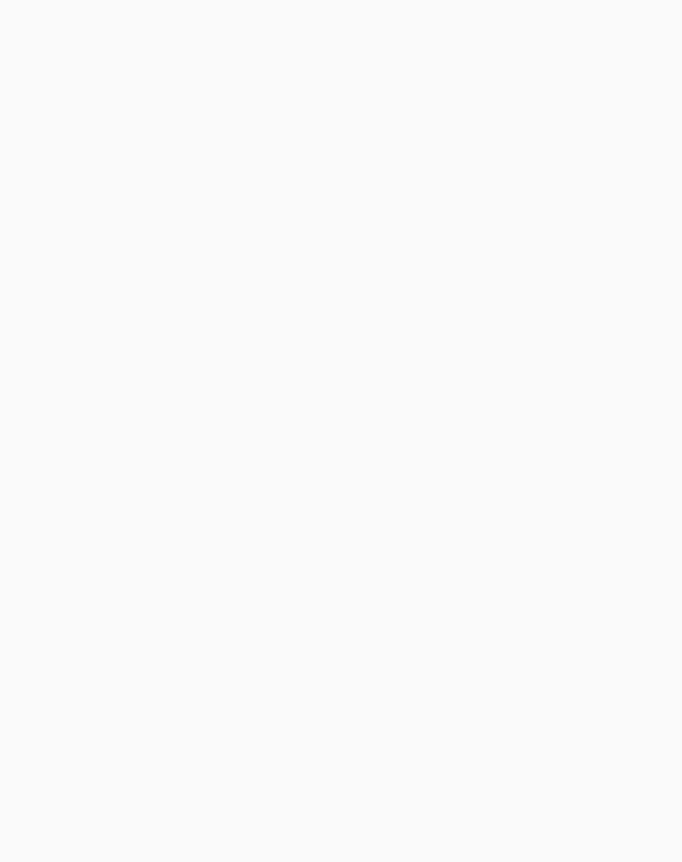
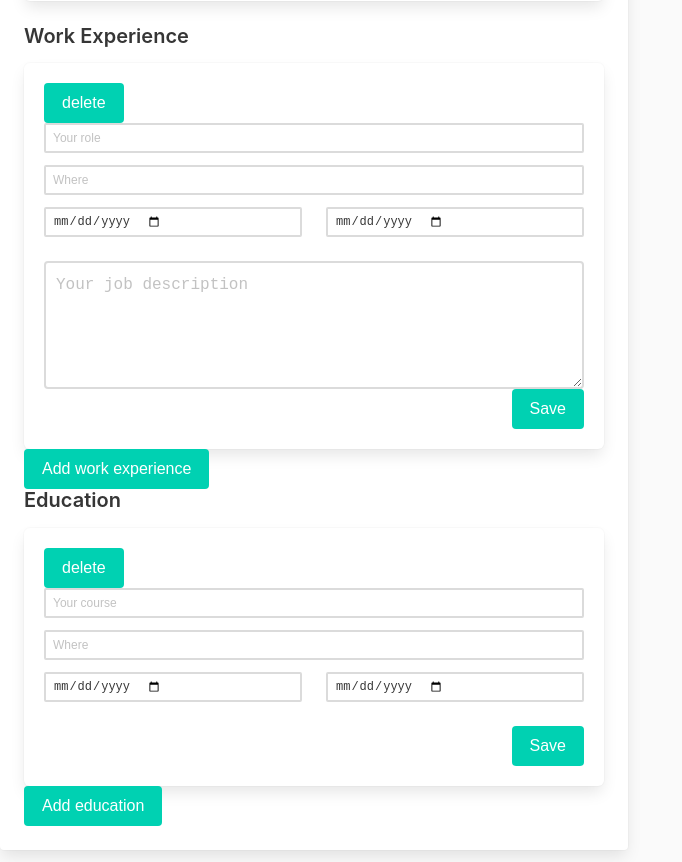
Before and after one commit to ir3ne/React-cv-project, a React (Create React App) app: page / in a window 1280 px wide. Shown: the part 760-1622 px from the top of the page, without its empty margins (0-682 px from the left). Before the commit the page ends 800 px from the top, so only its background shows below. Built offline with nearby package versions, Linux system fonts and the light colour scheme.

Commit message:
education section

```diff
--- a/src/App.js
+++ b/src/App.js
@@ -1,8 +1,10 @@
 import React, { Component } from 'react';
 import uniqid from 'uniqid';
 import './App.scss';
-import PersonalInformationForm from './components/PersonalInformationForm';
-import WorkExperienceForm from './components/WorkExperienceForm';
+import PersonalInformationForm from './components/form/PersonalInformationForm';
+import WorkExperienceForm from './components/form/WorkExperienceForm';
+import EducationExperienceForm from './components/form/EducationExperienceForm';
+import PersonalInformationPreview from './components/preview/PersonlalInformationPreview';
 import Button from './components/Button';
 
 class App extends Component {
@@ -31,30 +33,46 @@ class App extends Component {
           endDate: undefined,
           description: undefined
         }
+      ],
+      educationInformation: [
+        {
+          id: uniqid(),
+          isEditable: true,
+          course: undefined,
+          where: undefined,
+          startDate: undefined,
+          endDate: undefined,
+        }
       ]
     }
 
     this.handleChangePersonalInformation = this.handleChangePersonalInformation.bind(this);
     this.handleChangeWorkInformation = this.handleChangeWorkInformation.bind(this);
-    this.isEmpty = this.isEmpty.bind(this);
+    this.handleChangeEducationInformation = this.handleChangeEducationInformation.bind(this);
+    this.isEmptyExceptBoolean = this.isEmptyExceptBoolean.bind(this);
     this.handleSubmitPersonal = this.handleSubmitPersonal.bind(this);
     this.handleSubmitWork = this.handleSubmitWork.bind(this);
+    this.handleSubmitEducation = this.handleSubmitEducation.bind(this);
     this.addWorkExperience = this.addWorkExperience.bind(this);
+    this.addEducation = this.addEducation.bind(this);
     this.handleDeleteWork = this.handleDeleteWork.bind(this);
+    this.handleDeleteEducation = this.handleDeleteEducation.bind(this);
   }
 
-  isEmpty(object) {
+  isEmptyExceptBoolean(object) {
     for (const key in object) {
-      if(object[key] === undefined || object[key].length === 0) {
-        return true
+      if(typeof(object[key]) !== 'boolean') {
+        console.log('j', object[key]);
+        // if(object[key] === undefined || object[key].length === 0) {
+        //   return true
+        // }
+        // return false;
       }
-      return false;
     }
   }
 
-
   handleChangePersonalInformation(e) {
-    this.isEmpty(this.state.personalInformation);
+    this.isEmptyExceptBoolean(this.state.personalInformation);
     const personalInformation = this.state.personalInformation;
     const editPersonal =  personalInformation;
     const name = e.target.name;
@@ -72,6 +90,18 @@ class App extends Component {
     this.setState({
       workexperienceInformation: this.state.workexperienceInformation.map(item => {
         if (workId === item.id) {
+          item[e.target.name] = e.target.value;
+        };
+        return item;
+      })
+    });
+  }
+
+  handleChangeEducationInformation(e) {
+    const edId = e.target.form.id;
+    this.setState({
+      educationInformation: this.state.educationInformation.map(item => {
+        if (edId === item.id) {
           item[e.target.name] = e.target.value;
         };
         return item;
@@ -100,12 +130,35 @@ class App extends Component {
     });
   }
 
+  handleSubmitEducation(e) {
+    e.preventDefault();
+    const educationId = e.target.id;
+
+    this.setState({
+      educationInformation: this.state.educationInformation.map(item => {
+        if (educationId === item.id) {
+          item.isEditable = !item.isEditable
+        }
+        return item;
+      })
+    });
+  }
+
   handleDeleteWork(e) {
     const workId = e.target.form.id;
     let workList = this.state.workexperienceInformation.filter(item => item.id !== workId);
 
     this.setState({
       workexperienceInformation: workList
+    });
+  }
+
+  handleDeleteEducation(e) {
+    const eduId = e.target.form.id;
+    let eduList = this.state.educationInformation.filter(item => item.id !== eduId);
+
+    this.setState({
+      educationInformation: eduList
     });
   }
 
@@ -125,9 +178,24 @@ class App extends Component {
     });
   }
 
+  addEducation() {
+    this.setState({
+      educationInformation: [...this.state.educationInformation,
+        {
+          id: uniqid(),
+          isEditable: true,
+          course: undefined,
+          where: undefined,
+          startDate: undefined,
+          endDate: undefined,
+        }
+      ]
+    });
+  }
+
   render() {
-    const { isEditable, firstName, lastName, address, country, email, phone, biography, photo } = this.state.personalInformation;
-    console.log('listaState in render', this.state.workexperienceInformation);
+    console.log(this.isEmptyExceptBoolean(this.state.personalInformation));
+    const { isEditable } = this.state.personalInformation;
     return (
     <div className="container is-fullhd">
       <h1>CV Project</h1>
@@ -137,10 +205,10 @@ class App extends Component {
           <div className="card">
             <div className="card-content">
               <div id="work-experience-container" className="content">
-                {/* <PersonalInformationForm
+                <PersonalInformationForm
                   isEditable={isEditable}
                   handleChange={this.handleChangePersonalInformation}
-                  handleSubmitPersonal={this.handleSubmitPersonal}  /> */}
+                  handleSubmitPersonal={this.handleSubmitPersonal}  />
                 <h4>Work Experience</h4>
                 <WorkExperienceForm
                   workList={this.state.workexperienceInformation}
@@ -151,6 +219,17 @@ class App extends Component {
                 <div className="tt-mt-2">
                   <Button type="button" handleClick={this.addWorkExperience} text='Add work experience' />
                 </div>
+                <h4>Education</h4>
+                <EducationExperienceForm
+                  educationList={this.state.educationInformation}
+                  handleChange={this.handleChangeEducationInformation}
+                  handleClick={this.handleSubmitEducation}
+                  handleDeleteEducation={this.handleDeleteEducation}
+                  handleSubmitEducation={this.handleSubmitEducation}
+                  />
+                <div className="tt-mt-2">
+                  <Button type="button" handleClick={this.addEducation} text='Add education' />
+                </div>
               </div>
             </div>
           </div>
@@ -160,24 +239,15 @@ class App extends Component {
           <div className="card">
             <div className="card-content">
               <div className="content">
-                {this.isEmpty(this.state.personalInformation) ?
+                {this.isEmptyExceptBoolean(this.state.personalInformation) || this.isEmptyExceptBoolean(this.state.workexperienceInformation) ?
                   <div>
                     <div className="is-size-3 has-text-centered">Let's create your CV</div>
                     <div className="is-size-2 has-text-centered">💪</div>
                   </div>
                   :
                   <div>
+                    <PersonalInformationPreview personalCompiled={this.state.personalInformation} />
                     <div className="columns">
-                      <div className="column">
-                        <h2 className="title is-2">{firstName} {lastName}</h2>
-                        <h6 className="subtitle is-6 has-text-grey">{address}{country && `, ${country}`}</h6>
-                        <div>{email}</div>
-                        <div>{phone}</div>
-                        <div>{biography}</div>
-                      </div>
-                      <div className="column is-3 has-text-right">
-                        <img className="image" src={photo} alt="" />
-                      </div>
                       <div>
                         <div>Work Experience</div>
                         {this.state.workexperienceInformation.map(w => {
--- a/src/components/Input.js
+++ b/src/components/Input.js
@@ -5,7 +5,7 @@ const Input = (props) => {
     <div className="field">
       <div className="control">
         <input
-          className="input"
+          className="input is-small"
           name={props.name}
           type={props.type}
           placeholder={props.placeholder}
--- /dev/null
+++ b/src/components/form/EducationExperienceForm.js
@@ -0,0 +1,83 @@
+import React, { Component } from 'react';
+import Input from '../Input';
+import Button from '../Button';
+
+const educationExperienceFields = {
+  education: {
+    course: {
+      name: 'role',
+      type: 'text',
+      placeholder: 'Your course'
+    },
+    where: {
+      name: 'where',
+      type: 'text',
+      placeholder: 'Where'
+    },
+    startDate: {
+      name: 'startDate',
+      type: 'date'
+    },
+    endDate: {
+      name: 'endDate',
+      type: 'date'
+    }
+  },
+}
+class EducationExperienceForm extends Component {
+  constructor(props) {
+    super(props);
+  }
+
+  render() {
+  const { education } = educationExperienceFields;
+  return (
+    <div>
+      {this.props.educationList.map(ed => {
+        return (
+          <form id={ed.id} key={ed.id} onSubmit={this.props.handleSubmitEducation} className="box">
+          <div>
+            <Button handleClick={this.props.handleDeleteEducation} type="button" text="delete" />
+          </div>
+          <Input
+            type={education.course.type}
+            name={education.course.name}
+            placeholder={education.course.placeholder}
+            handleChange={this.props.handleChange}
+            isEditable={ed.isEditable} />
+          <Input
+            type={education.where.type}
+            name={education.where.name}
+            placeholder={education.where.placeholder}
+            handleChange={this.props.handleChange}
+            isEditable={ed.isEditable} />
+            <div className="columns">
+              <div className="column">
+              <Input
+                type={education.startDate.type}
+                name={education.startDate.name}
+                placeholder={education.startDate.placeholder}
+                handleChange={this.props.handleChange}
+                isEditable={ed.isEditable} />
+              </div>
+              <div className="column">
+              <Input
+                type={education.endDate.type}
+                name={education.endDate.name}
+                placeholder={education.endDate.placeholder}
+                handleChange={this.props.handleChange}
+                isEditable={ed.isEditable} />
+              </div>
+            </div>
+          <div className="has-text-right">
+            <Button type="submit" text={ed.isEditable ? 'Save' : 'Edit'} />
+          </div>
+        </form>
+        );
+      })}
+  </div>
+  );
+  }
+}
+
+export default EducationExperienceForm;
--- /dev/null
+++ b/src/components/preview/PersonlalInformationPreview.js
@@ -0,0 +1,21 @@
+import React from 'react';
+
+const PersonalInformationPreview = (props) => {
+  const { isEditable, firstName, lastName, address, country, email, phone, biography, photo } = props.personalCompiled;
+  return (
+    <div className="columns">
+      <div className="column">
+        <h2 className="title is-2">{firstName} {lastName}</h2>
+        <h6 className="subtitle is-6 has-text-grey">{address}{country && `, ${country}`}</h6>
+        <div>{email}</div>
+        <div>{phone}</div>
+        <div>{biography}</div>
+      </div>
+      <div className="column is-3 has-text-right">
+        <img className="image" src={photo} alt="" />
+      </div>
+    </div>
+  );
+}
+
+export default PersonalInformationPreview;
```
Also changed, not shown: src/components/form/PersonalInformationForm.js (renamed from src/components/PersonalInformationForm.js, +5 -5 lines), src/components/form/WorkExperienceForm.js (renamed from src/components/WorkExperienceForm.js, +3 -6 lines).
